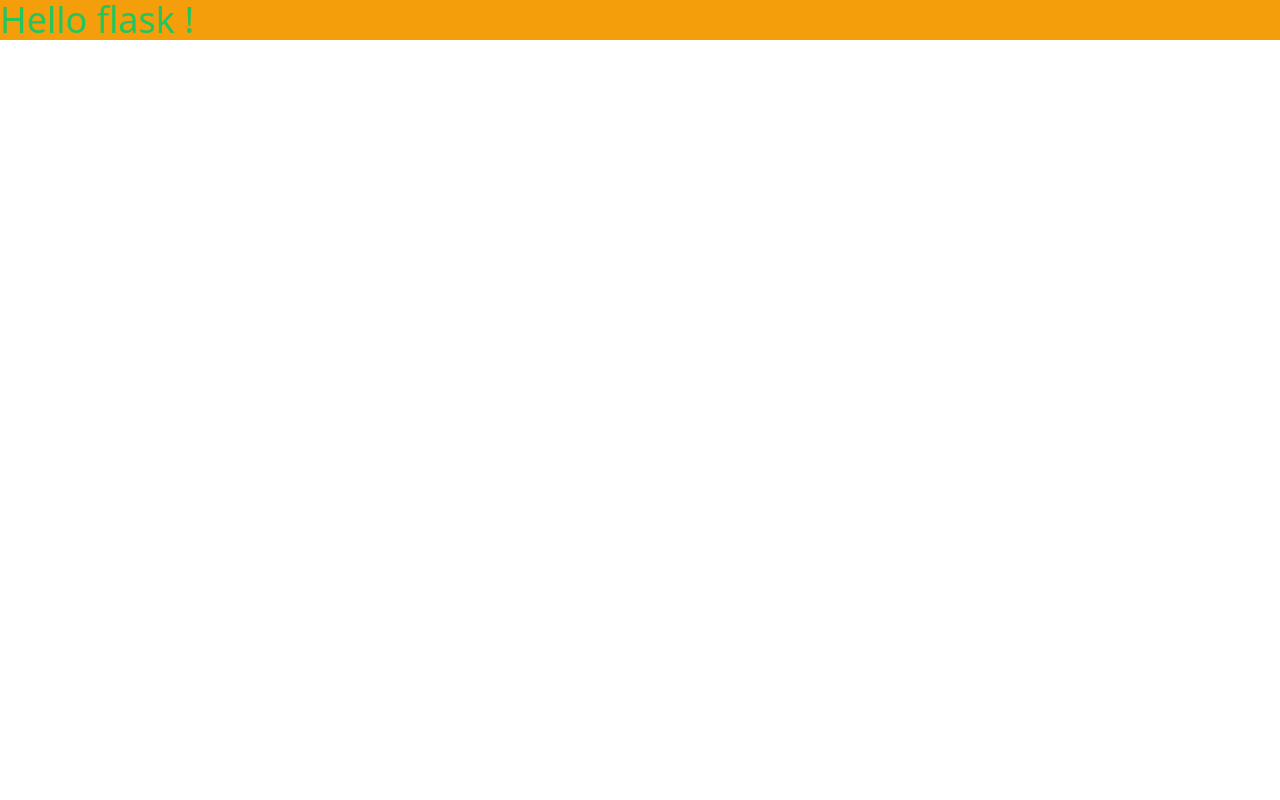
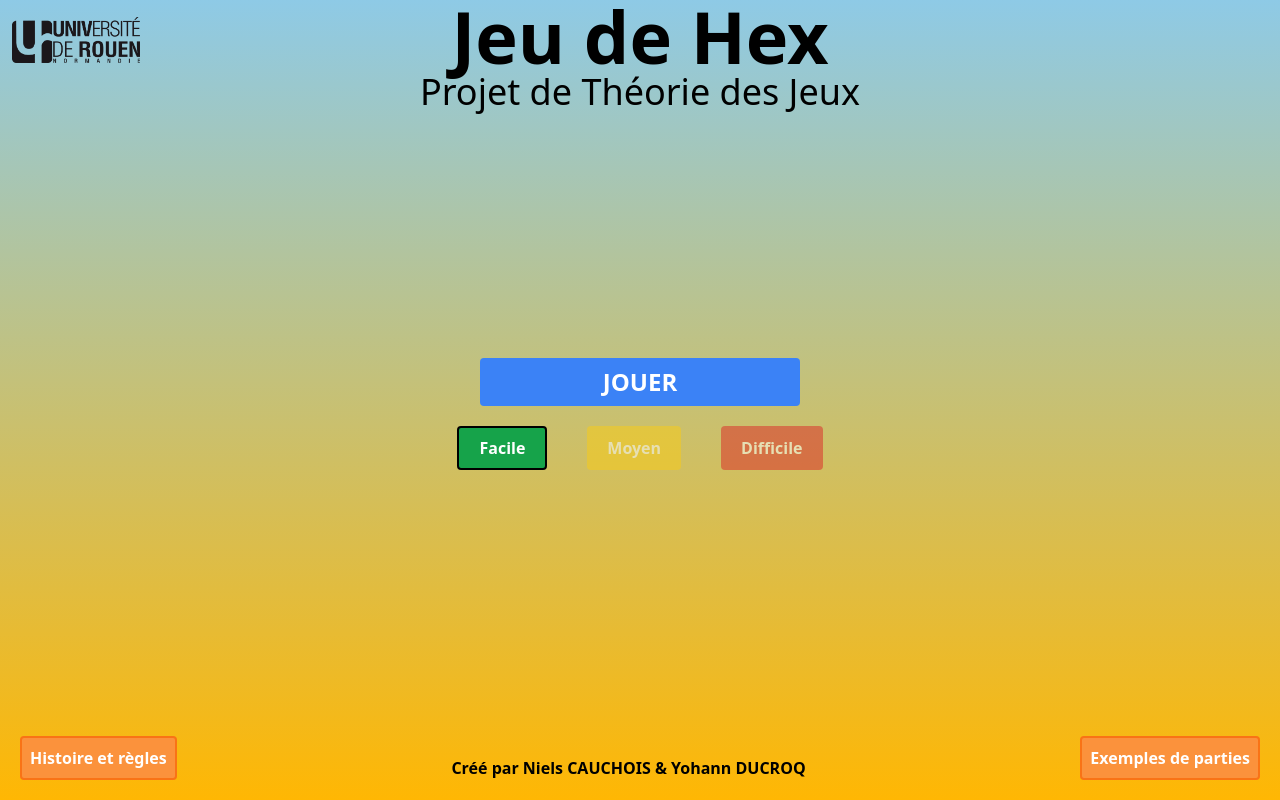
Before and after one commit to Lucy-Nightgold/Hex, a Flask app: page / in a window 1280 px wide. Run offline with Flask 3, Linux system fonts and the light colour scheme; style sheets or scripts are compiled from the project's sources.

Commit message:
add index page, and historyAndRules one

```diff
--- a/app/app.py
+++ b/app/app.py
@@ -48,9 +48,9 @@ def examples():
     return template.render()
 
 
-@app.route("/history")
+@app.route("/historyAndRules")
 def history():
-    template = env.get_template("history.html.j2")
+    template = env.get_template("historyAndRules.html.j2")
     return template.render()
 
 
--- a/app/templates/index.html.j2
+++ b/app/templates/index.html.j2
@@ -4,8 +4,76 @@
     <meta charset="UTF-8">
     <title>Flask</title>
     <link rel="stylesheet" type="text/css" href="/static/main.css">
+	<style>
+        .selected {
+            border: 2px solid #000;
+        }
+        .deselected {
+            opacity: 50%;
+        }
+	</style>
 </head>
-<body>
-    <p class="text-4xl bg-amber-500 text-green-500">Hello flask !</p>
+<div hidden class="bg-red-600 bg-green-600 bg-yellow-600"></div>
+<body class="h-screen w-full bg-gradient-to-b from-[#8ECAE6] to-[#FFB703]">
+<img class="absolute size-[10%] object-contain ml-3" src="/static/img/logo-univ-rouen-normandie-noir.png"/>
+<div class="flex flex-col justify-between h-full">
+	<div>
+		<p class="text-7xl text-center w-full font-extrabold">
+			Jeu de Hex
+		</p>
+		<p class="text-4xl text-center w-full">
+			Projet de Théorie des Jeux
+		</p>
+	</div>
+	<div class="flex flex-col items-center justify-center flex-grow space-y-5">
+		<button id="play" class="hover:shadow-xl text-2xl text-center w-1/4 bg-blue-500 hover:bg-blue-600 text-white py-2 rounded font-black">JOUER</button>
+		<div class="flex flex-row space-x-10 w-1/3 justify-center font-bold">
+			<button id="easy" class="hover:shadow-xl bg-green-600 hover:bg-green-700 text-white py-2 rounded p-5 selected">
+				Facile
+			</button>
+			<button id="medium" class="hover:shadow-xl bg-yellow-400 hover:bg-yellow-600 text-white py-2 rounded p-5 deselected">
+				Moyen
+			</button>
+			<button id="hard" class="hover:shadow-xl bg-red-600 hover:bg-red-700 text-white py-2 rounded p-5 deselected">
+				Difficile
+			</button>
+		</div>
+	</div>
+	<div class="flex justify-between p-5 font-bold">
+		<a class="hover:shadow-xl text-white border-solid border-orange-500 border-2 bg-orange-400 hover:bg-orange-500 p-2 rounded" href="/historyAndRules">Histoire et règles</a>
+		<div class="mt-5">Créé par Niels CAUCHOIS & Yohann DUCROQ</div>
+		<a class="hover:shadow-xl text-white border-solid border-orange-500 border-2 bg-orange-400 hover:bg-orange-500 p-2 rounded" href="/examples">Exemples de parties</a>
+	</div>
+</div>
+<script>
+	let levelSelected = 2
+
+
+	function selectLevel(level, ind) {
+		levelSelected = ind
+		document.querySelector(".selected").classList.add("deselected");
+		document.querySelector(".selected").classList.remove("selected");
+		document.getElementById(level).classList.add("selected");
+		document.getElementById(level).classList.remove("deselected");
+	}
+
+
+	document.getElementById("easy").addEventListener("click", function() {
+		selectLevel("easy", 2);
+	});
+	document.getElementById("medium").addEventListener("click", function() {
+		selectLevel("medium", 4);
+	});
+	document.getElementById("hard").addEventListener("click", function() {
+		selectLevel("hard", 6);
+	});
+
+	document.getElementById("play").addEventListener("click", function() {
+		window.location.href = "/game/init/" + levelSelected
+	});
+</script>
+
+
+
 </body>
 </html>
```
Also changed, not shown: app/templates/history.html.j2 (deleted, +0 -10 lines), app/templates/historyAndRules.html.j2 (added, +51 -0 lines), app/templates/rules.html.j2 (deleted, +0 -10 lines), app/static/img/Hex_board_11x11.svg.png (added), app/static/img/logo-univ-rouen-normandie-noir.png (added).
